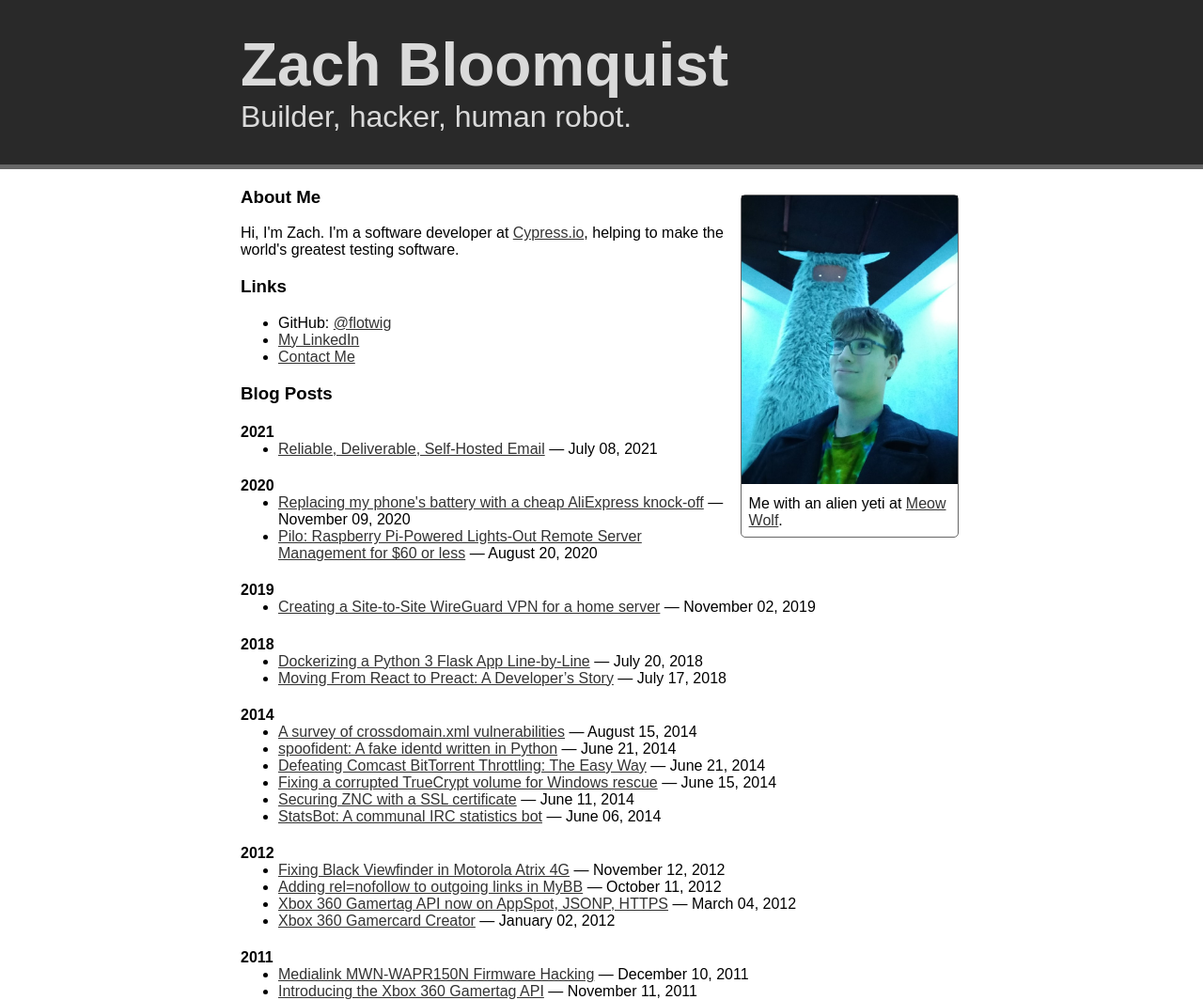
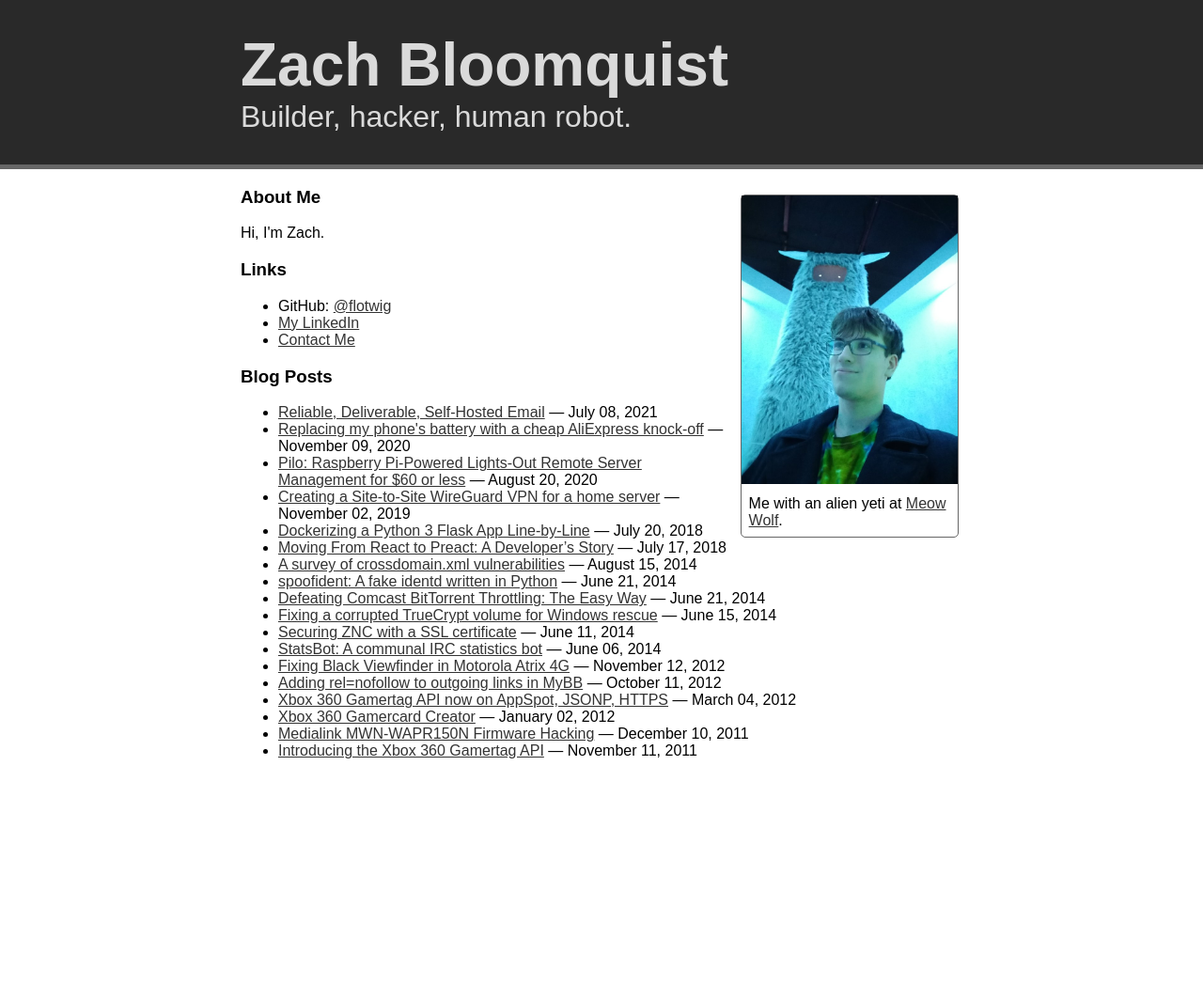
Before and after one commit to flotwig/site, a Jekyll site: the page built from index.html, in a window 1280 px wide. Shown: the whole page at 94% size. Built offline with Jekyll 4.4.1, drawn with Linux system fonts in a browser that asks for light colours; after the commit the page ends 900 px from its top, so only the background shows below that.

Commit message:
Update employment

```diff
--- a/index.html
+++ b/index.html
@@ -10,7 +10,7 @@ title: Zach Bloomquist
 </div>
 
 <h3>About Me</h3>
-Hi, I'm Zach. I'm a software developer at <a href="https://cypress.io">Cypress.io</a>, helping to make the world's greatest testing software.<br/>
+Hi, I'm Zach.<br/>
 
 <h3>Links</h3>
 <ul>
@@ -26,14 +26,8 @@ Hi, I'm Zach. I'm a software developer at <a href="https://cypress.io">Cypress.i
 </ul>
 
 <h3>Blog Posts</h3>
+<ul>
 {% for post in site.posts %}
-  {% assign currentdate = post.date | date: "%Y" %}
-  {% if currentdate != date %}
-	{% unless forloop.first %}</ul>{% endunless %}
-	<h4>{{ currentdate }}</h4>
-	<ul>
-    {% assign date = currentdate %}
-  {% endif %}
-	<li><a href="{{ post.url }}">{{ post.title }}</a> &mdash; {{ post.date | date: "%B %d, %Y" }}</li>
-  {% if forloop.last %}</ul>{% endif %}
+    <li><a href="{{ post.url }}">{{ post.title }}</a> &mdash; {{ post.date | date: "%B %d, %Y" }}</li>
 {% endfor %}
+</ul>
```
